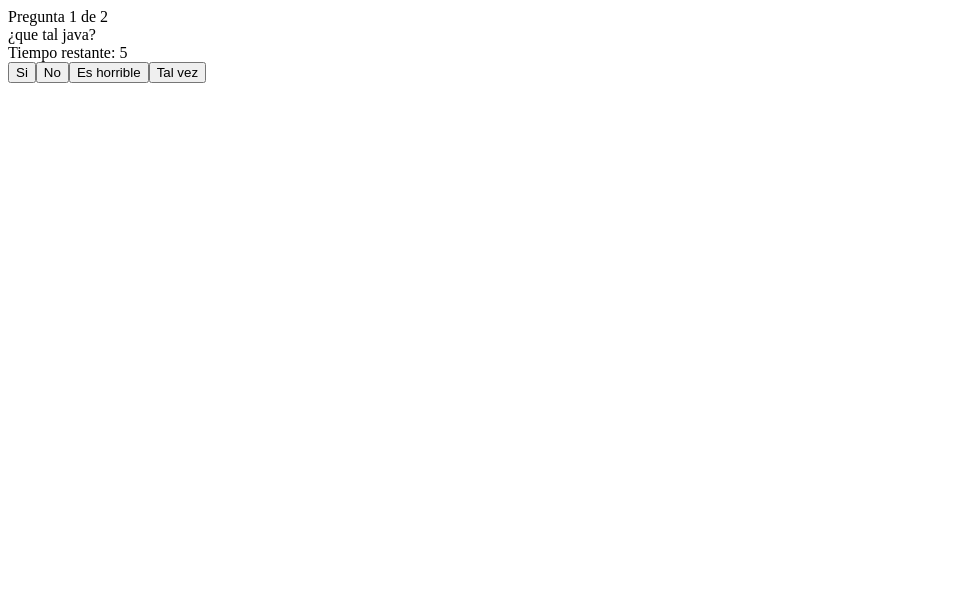
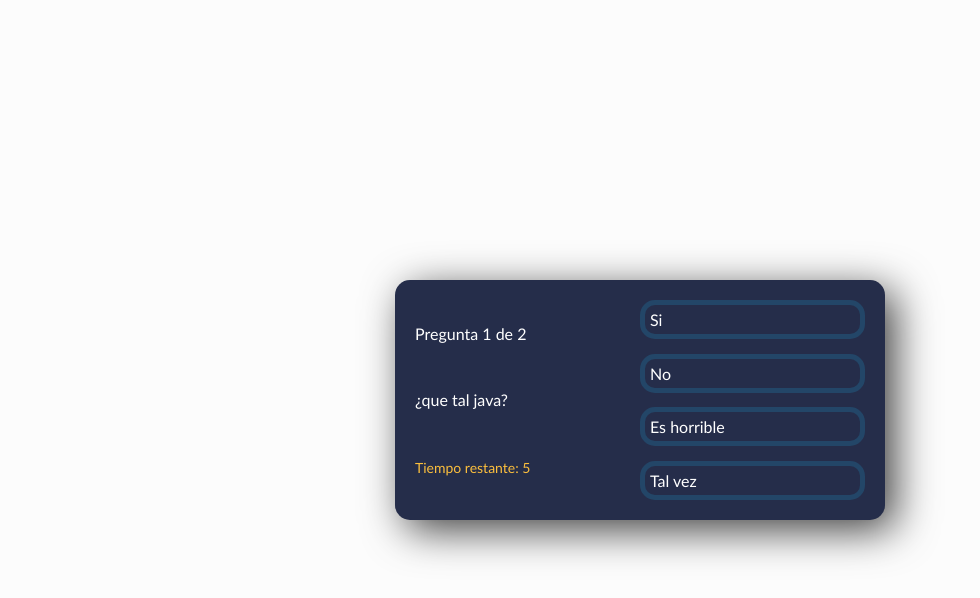
Before and after one commit to O-Uribe/PrograCademia, a React (Create React App) app in the folder client/: page /quizz in a window 1280 px wide. Shown: the top 598 px of the page, without its empty margins (0-980 px from the left). Built offline with nearby package versions, Linux system fonts and the light colour scheme; no server answers.

Commit message:
Variables de entorno y css, respuestas al quiz
Se agregaran variables de entorno para el servidor por temas de seguridad, se agrega un css para el quiz, e igualmente se hace la funcionalidad para poder ver las respuestas de las preguntas

```diff
--- a/client/src/components/Quizz.jsx
+++ b/client/src/components/Quizz.jsx
@@ -13,12 +13,15 @@ const Quizz = () => {
     const [juegoterminado, setjuegoterminado] = useState(false);
     const [tiempoRestante, setTiempoRestante] = useState(10);
     const [desactivar, setdesactivar] = useState(false);
+	const [respuestas, setrespuestas] = useState(false);
 
 
     function Siguientepregunta(isCorrect, e) {
 		// añadir puntuación
 		if (isCorrect) setPuntuación(puntuación + 1);
 		// cambiar a la siguiente pregunta
+		 // añadir estilos de pregunta
+		 e.target.classList.add(isCorrect ? "correct" : "incorrect");
 		setTimeout(() => {
 			if (preguntaActual === preguntas.length - 1) {
 				setjuegoterminado(true);
@@ -43,16 +46,61 @@ const Quizz = () => {
 
 	if (juegoterminado)
         return (
-			<div className="juego-terminado">
+			<main className="app">
+				<div className="juego-terminado">
 					<span>
 						{" "}
 						Obtuviste {puntuación} de {preguntas.length}
 						{" "}
 					</span>
-					<button onClick={() => (window.location.href = "/")}>{" "} Volver a jugar </button>
-			</div>
+					<div><button onClick={() => (window.location.href = "/quizz")}>{" "} Volver a jugar </button></div>
+					<div><button onClick={() => (window.location.href = "/")}>{" "} Inicio </button></div>
+					<div>
+						<button onClick={() => {
+							setjuegoterminado(false);
+							setrespuestas(true);
+							setPreguntaActual(0);
+							}}>
+							Ver respuestas
+          				</button>
+					</div>
+				</div>
+			</main>
 
-    ); return (
+    );
+	if(respuestas)
+		return(
+		<main className="app">
+        <div className="lado-izquierdo">
+          <div className="numero-pregunta">
+            <span> Pregunta {preguntaActual + 1} de</span> {preguntas.length}
+          </div>
+          <div className="titulo-pregunta">
+            {preguntas[preguntaActual].titulo}
+          </div>
+          <div>
+            {
+              preguntas[preguntaActual].opciones.filter(
+                (opcion) => opcion.isCorrect
+              )[0].textoRespuesta
+            }
+          </div>
+          <button
+            onClick={() => {
+              if (preguntaActual === preguntas.length - 1) {
+                window.location.href = "/quizz";
+              } else {
+                setPreguntaActual(preguntaActual + 1);
+              }
+            }}
+          >
+            {preguntaActual === preguntas.length - 1
+              ? "Volver a jugar"
+              : "Siguiente"}
+          </button>
+        </div>
+      </main>
+	);return (
             <main className="app">
 				<div className="lado-izquierdo">
 					<div className="numero-pregunta">
--- /dev/null
+++ b/client/src/css/preguntas.css
@@ -0,0 +1,117 @@
+* {
+    font-family: "Gill Sans", "Gill Sans MT", Calibri, "Trebuchet MS", sans-serif;
+  }
+
+  body {
+    margin: 0;
+    color: #fff;
+    background-color: #fcfcfc;
+    display: flex;
+    justify-content: center;
+    align-items: center;
+    min-height: 100vh;
+  }
+
+  .app {
+    background-color: #252d4a;
+    max-width: 650px;
+    min-width: 450px;
+    height: min-content;
+    min-height: 200px;
+    border-radius: 15px;
+    padding: 20px;
+    box-shadow: 10px 10px 42px 0px rgba(0, 0, 0, 0.75);
+    display: flex;
+    justify-content: space-evenly;
+  }
+
+  /* PREGUNTAS */
+  .lado-izquierdo {
+    width: 100%;
+    position: relative;
+    display: flex;
+    flex-direction: column;
+    justify-content: space-around;
+  }
+
+  .pregunta-numero {
+    margin-bottom: 20px;
+  }
+
+  .pregunta-numero span {
+    font-size: 28px;
+  }
+
+  .pregunta-titulo {
+    margin-bottom: 12px;
+  }
+
+  .lado-derecho {
+    width: 100%;
+    display: flex;
+    flex-direction: column;
+    justify-content: space-between;
+  }
+
+  /* FINALIZADO */
+  .juego-terminado {
+    display: flex;
+    flex-direction: column;
+    justify-content: space-evenly;
+    font-size: 24px;
+    align-items: center;
+  }
+
+  /* GRAL */
+  button {
+    width: 100%;
+    font-size: 16px;
+    color: #ffffff;
+    background-color: #252d4a;
+    border-radius: 15px;
+    display: flex;
+    padding: 5px;
+    justify-content: flex-start;
+    align-items: center;
+    border: 5px solid #234668;
+    cursor: pointer;
+  }
+
+  .tiempo-restante {
+    font-size: 14px;
+    color: #fcbf3d;
+    margin-bottom: 20px;
+  }
+
+  .correct,
+  .correct:hover {
+    background-color: #2f922f;
+  }
+
+  .incorrect,
+  .incorrect:hover {
+    background-color: #ff3333;
+  }
+
+  .btns-container {
+    display: flex;
+    justify-content: space-evenly;
+  }
+
+  button:hover {
+    background-color: #234668;
+  }
+
+  button[disabled] {
+    background-color: #555e7d;
+    color: #ffffff;
+    cursor: not-allowed;
+  }
+
+  button:focus {
+    outline: none;
+  }
+
+  button svg {
+    margin-right: 5px;
+  }
--- a/client/src/index.js
+++ b/client/src/index.js
@@ -2,7 +2,7 @@ import React from 'react';
 import ReactDOM from 'react-dom/client';
 import './index.css';
 import App from './App';
-
+import './css/preguntas.css';
 const root = ReactDOM.createRoot(document.getElementById('root'));
 root.render(
   <React.StrictMode>
```
Also changed, not shown: 2 other files (tests, documents, lock files or other folders).
